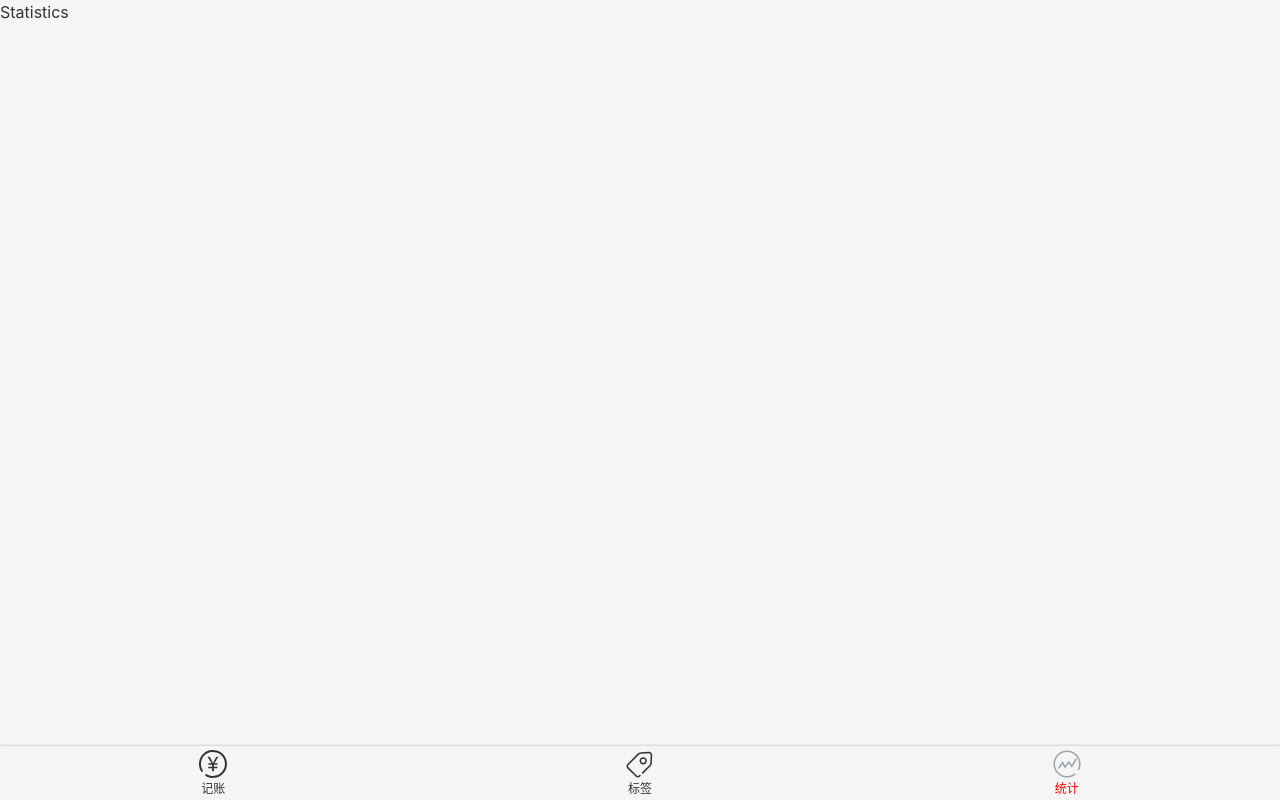
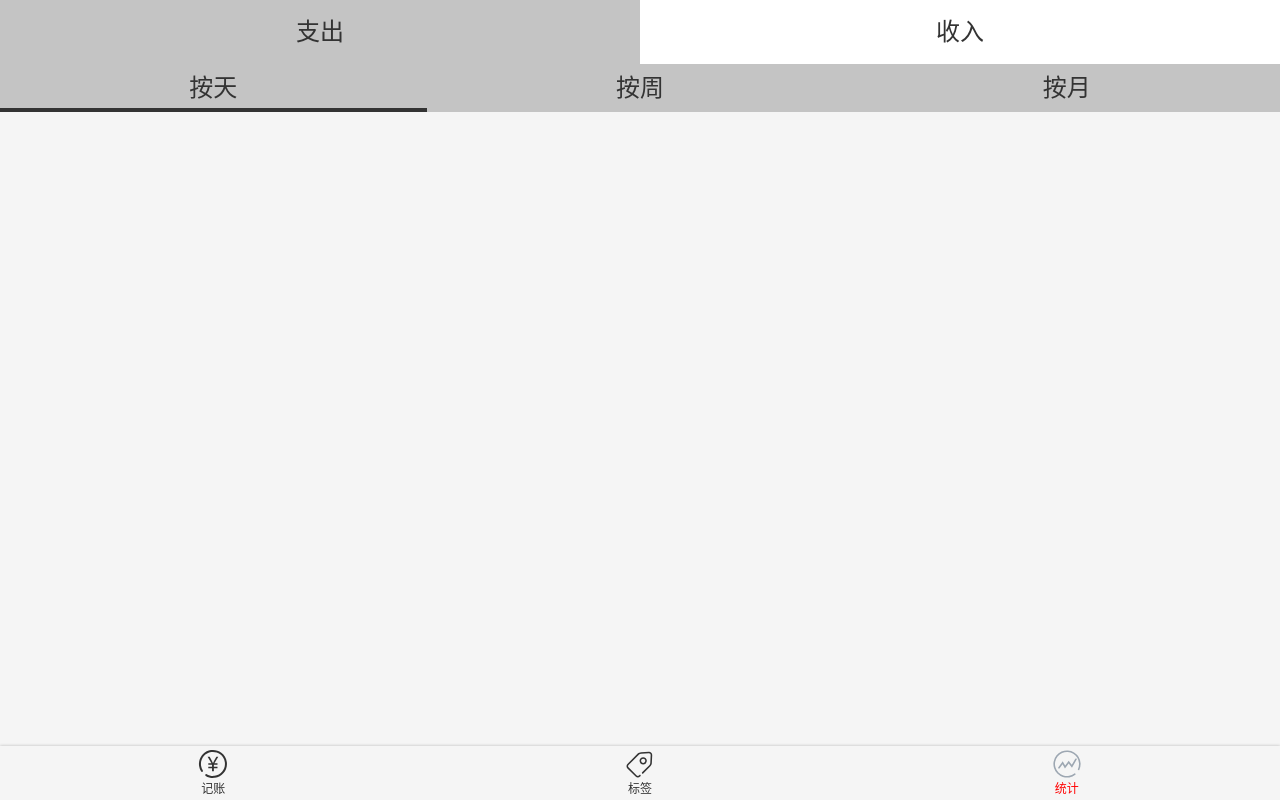
Before and after one commit to LWeibing/money-test-vue, a Vue app: page /#/statistics in a window 1280 px wide. Built offline with nearby package versions, Linux system fonts and the light colour scheme; the HTML template or start-up script is replaced by a standard one.

Commit message:
抽离 Tabs.vue 应用到 Statistics.vue

```diff
--- /dev/null
+++ b/src/components/Tabs.vue
@@ -0,0 +1,62 @@
+<template>
+  <div>
+    <ul class="tabs" :class="{[classPrefix+'-tabs']: classPrefix}">
+      <li v-for="item in dataSource" :key="item.value" class="tabs-item" :class="liClass(item)" @click="select(item)">{{item.text}}</li>
+    </ul>
+  </div>
+</template>
+
+<script lang="ts">
+  import Vue from 'vue';
+  import {Component, Prop} from 'vue-property-decorator';
+
+  type DataSourceItem = { text: string; value: string }
+  @Component
+  export default class Tabs extends Vue {
+    @Prop({required: true, type: Array})
+    dataSource!: DataSourceItem[];
+    @Prop(String)
+    readonly value!: string;
+    @Prop(String)
+    classPrefix?: string;
+
+
+    liClass(item: DataSourceItem){
+      return {
+        [this.classPrefix + '-tabs-item']: this.classPrefix,
+        selected: item.value === this.value
+      };
+    }
+
+    select(item: DataSourceItem) {
+      this.$emit('update:value', item.value);
+    }
+  }
+</script>
+
+<style lang="scss" scoped>
+  .tabs {
+    background: #c4c4c4;
+    display: flex;
+    text-align: center;
+    font-size: 24px;
+    &-item{
+      width: 50%;
+      line-height: 64px;
+      display: flex;
+      justify-content: center;
+      align-items: center;
+      position: relative;
+
+      &.selected::after {
+        content: "";
+        position: absolute;
+        bottom: 0;
+        left: 0;
+        width: 100%;
+        height: 4px;
+        background: #333333;
+      }
+    }
+  }
+</style>
--- a/src/views/Statistics.vue
+++ b/src/views/Statistics.vue
@@ -1,17 +1,45 @@
 <template>
   <Layout>
-    <p>
-      Statistics
-    </p>
+    <Tabs class-prefix="type" :data-source="typeList" :value.sync="type"></Tabs>
+    <Tabs class-prefix="interval" :data-source="intervalList" :value.sync="interval"></Tabs>
+    <div></div>
   </Layout>
 </template>
 
 <script lang="ts">
-  export default {
-    name: 'Statistics'
-  };
+  import Tabs from '@/components/Tabs.vue';
+  import Vue from 'vue';
+  import {Component} from 'vue-property-decorator';
+
+  @Component({
+    components: {Tabs}
+  })
+  export default class Statistics extends Vue {
+    type = '-';
+    interval = 'day';
+    typeList = [
+      {text: '支出', value: '-'},
+      {text: '收入', value: '+'}
+    ];
+    intervalList = [
+      {text: '按天', value: 'day'},
+      {text: '按周', value: 'week'},
+      {text: '按月', value: 'mouth'}
+    ];
+  }
 </script>
 
 <style lang="scss" scoped>
-
+  ::v-deep .type-tabs-item{
+    background: white;
+    &.selected{
+      background: #c4c4c4;
+      &::after{
+        display: none;
+      }
+    }
+  }
+  ::v-deep .interval-tabs-item{
+    height: 48px;
+  }
 </style>
```
